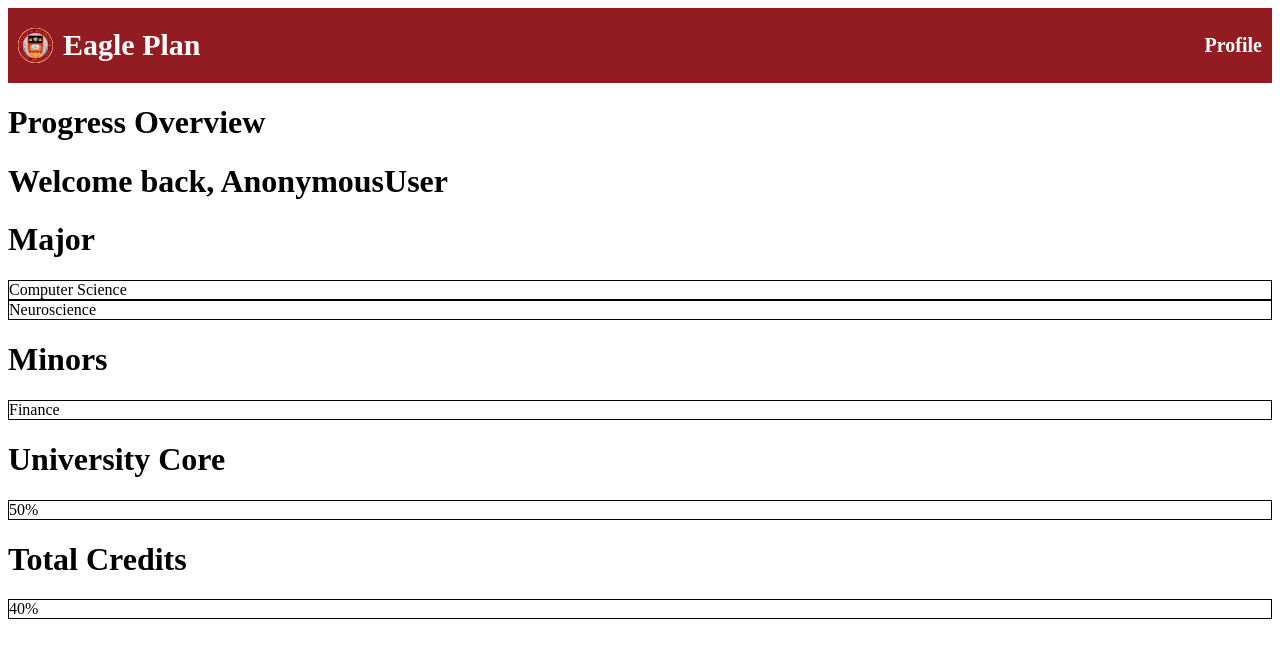
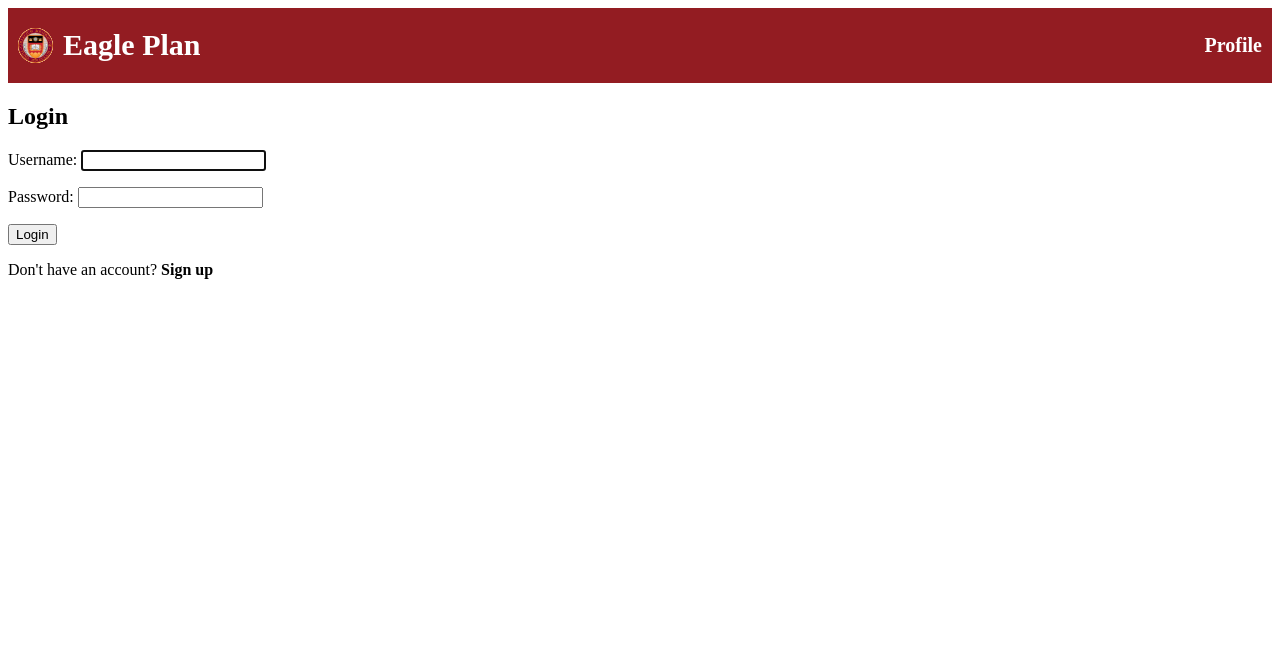
Before and after one commit to CSCI3356-Spring2024/404-Degree-Not-Found, a Django app: page / in a window 1280 px wide. Shown: the top 658 px of the page. Run offline with Django 5.2, Linux system fonts and the light colour scheme.

Commit message:
color of links

```diff
--- a/Plan/urls.py
+++ b/Plan/urls.py
@@ -11,9 +11,9 @@ from . import views
 
 app_name = "Plan"
 urlpatterns = [
-    path("", views.landing_view, name="landing"),
+    path("", views.login_view, name='login'),
     path('admin/', admin.site.urls),
-    path('login/', views.login_view, name='login'),
+    #path('login/', views.login_view, name='login'),
     path('signup/', views.signup_view, name='signup'),
     path('landing/', views.landing_view, name='landing'),
     path('profile/', views.profile_view, name='profile'),
--- a/static/header.css
+++ b/static/header.css
@@ -51,5 +51,12 @@ body {
 
 a {
     text-decoration: none;
-    color: #ffffff;
-  }
+    color: #000000;
+}
+
+.link-white {
+    color: white;
+}
+.link-black {
+    color: black;
+}
--- a/templates/Header.html
+++ b/templates/Header.html
@@ -9,7 +9,7 @@
 
         </div>
         <div class = "header_container">
-            <div class = "profile_text"><a href="{% url 'Plan:profile' %}">Profile</a></div>
+            <div class = "profile_text"><a href="{% url 'Plan:profile' %}" class="link-white">Profile</a></div>
         </div>
 
     </div>
--- a/templates/Landing.html
+++ b/templates/Landing.html
@@ -16,5 +16,6 @@
     <div style="border: 1px solid black"width: 300px;">50%</div>
     <h1>Total Credits</h1>
     <div style="border: 1px solid black"width: 300px;">40%</div>
-    <a href="{% url 'Plan:futureplan' %}">4 Year Plan</a>
+    <br>
+    <a href="{% url 'Plan:futureplan' %}"><b>4 Year Plan</b></a>
 {% endblock %}
--- a/templates/login.html
+++ b/templates/login.html
@@ -7,5 +7,5 @@
     {{ form.as_p }}
     <button type="submit">Login</button>
 </form>
-<p>Don't have an account? <a href="{% url 'Plan:signup' %}">Sign up</a></p>
+<p>Don't have an account? <a href="{% url 'Plan:signup' %}" style="color:#000000;"> <b> Sign up</b></a></p>
 {% endblock %}
```
